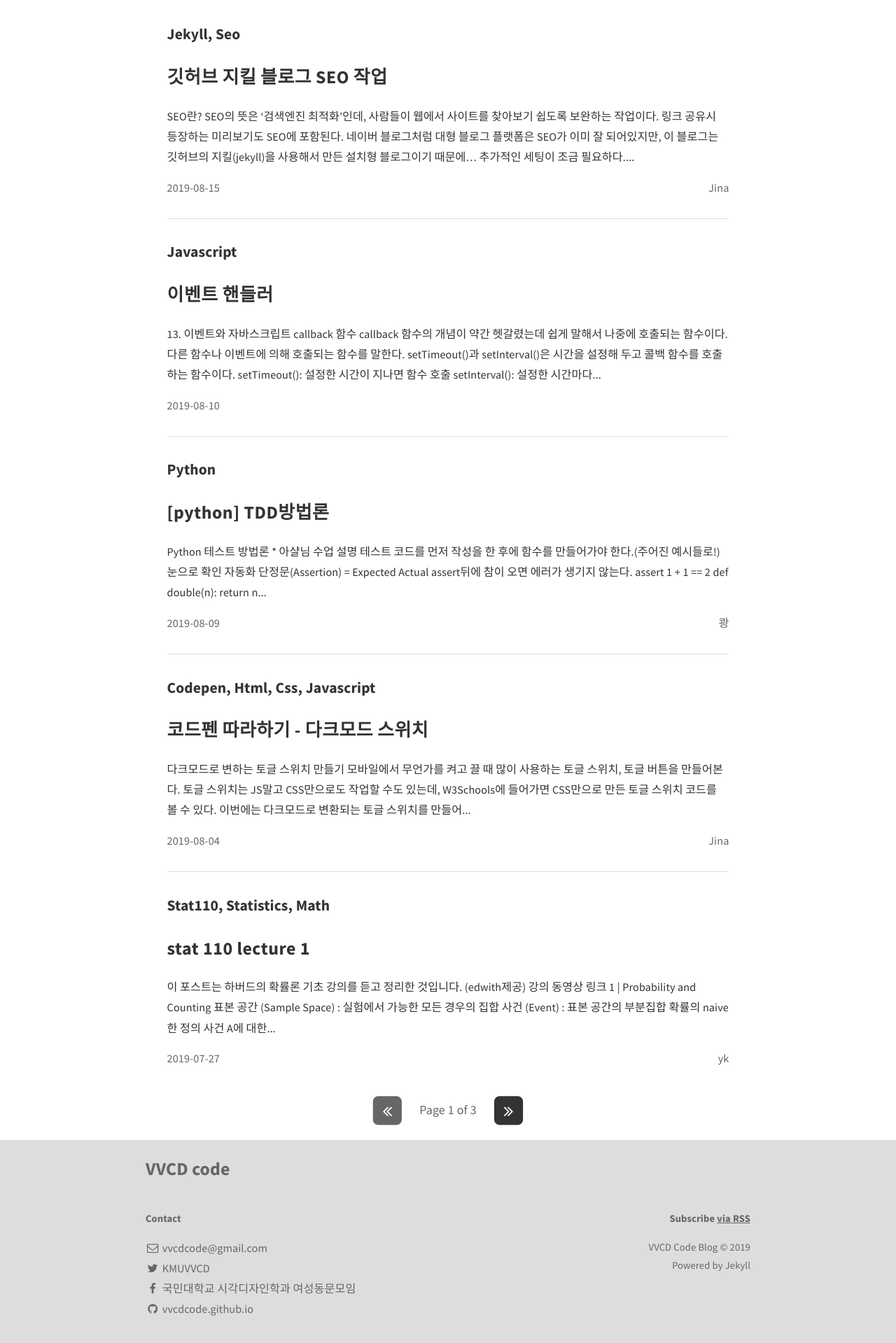
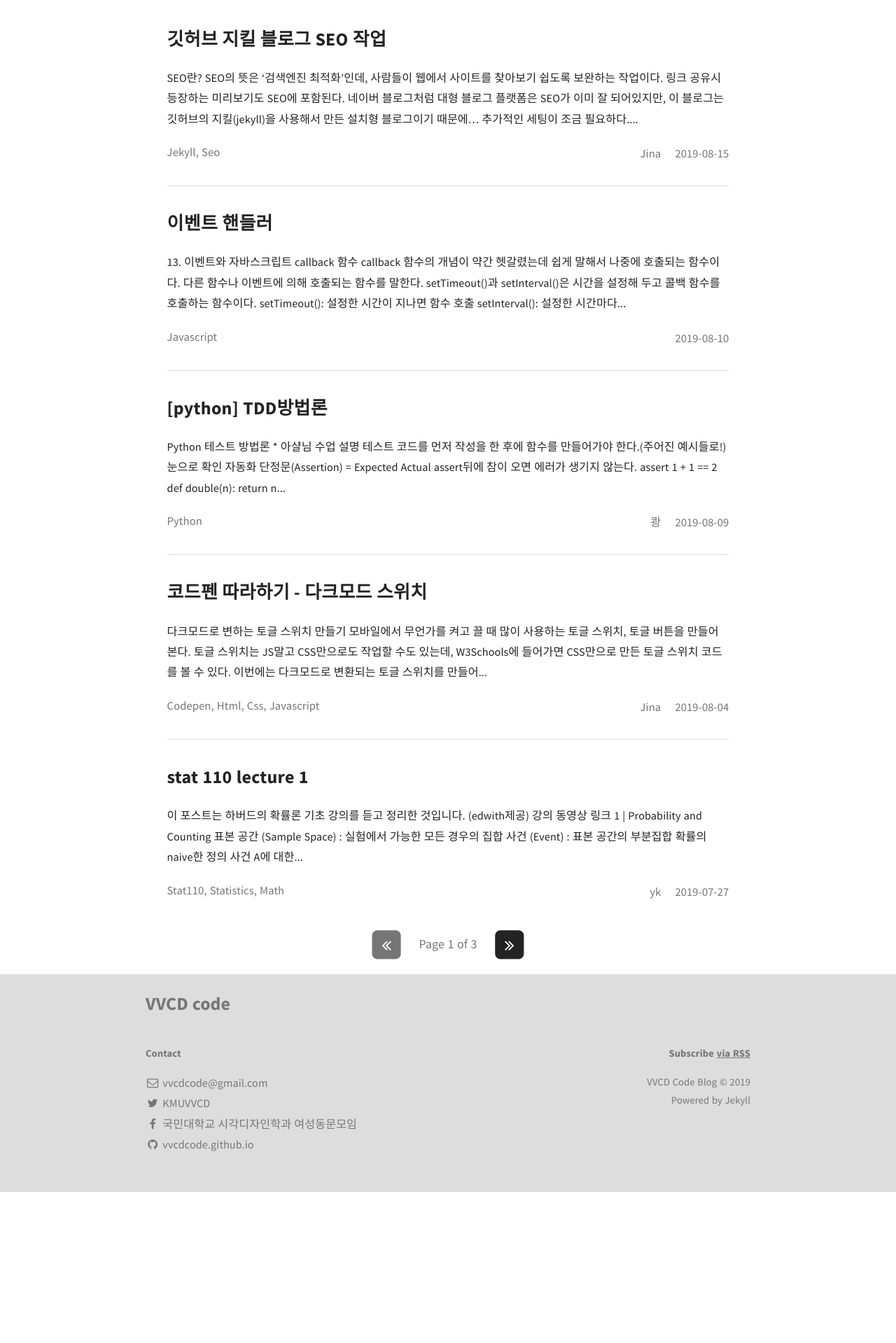
Before and after one commit to vvcdcode/vvcdcode.github.io, a Jekyll site: the page built from index.html, in a window 1280 px wide, cut to the strip 354-2291 px from the top of the page. Shown: the top 1919 px of the strip at 70% size. Built offline with Jekyll 4.4.1, drawn with Linux system fonts in a browser that asks for light colours; nearby versions of some CDN libraries; the list of posts is cut into pages by our own code; after the commit the page ends 2057 px from its top, so only the background shows below that.

Commit message:
[CSS Style] Update posts typography

```diff
--- a/_includes/item.html
+++ b/_includes/item.html
@@ -1,22 +1,24 @@
 <li>
-	<h3 class="post-tags">
-		{% if post.tags %}{% for tag in post.tags %}
-			<a href="{{ site.baseurl }}/tags/{{ tag }}">{{ tag | capitalize }}</a>{% if forloop.last == false %}, {% endif %}
-		{% endfor %}{% endif %}
-	</h3>
 	<h2>
 		<a href="{{ post.url }}">{{ post.title }}</a>
 	</h2>
 	<p>{{ post.content | strip_html | truncatewords: 40 }}</p>
 	<section class="post-meta">
-		<div class="post-date">{{ post.date | date: "%Y-%m-%d" }}</div>
-		<div class="post-author">
+		<span class="post-tags meta-left">
+		{% if post.tags %}{% for tag in post.tags %}
+			<a href="{{ site.baseurl }}/tags/{{ tag }}">{{ tag | capitalize }}</a>{% if forloop.last == false %}, {% endif %}
+		{% endfor %}{% endif %}
+		</span>
+		<div class="meta-right">
+			<span class="post-author">
 			{% if post.authors %}
 			{% for author in site.authors %}
 				{% if post.authors == author.name %}
 				<a href="{{ site.baseurl }}/authors/{{ author.name }}">{{ author.koname }}</a>
 				{% endif %}
 			{% endfor %}{% endif %}
+			</span>
+			<span class="post-date">{{ post.date | date: "%Y-%m-%d" }}</span>
 		</div>
 	</section>
 </li>
--- a/_sass/_layout.scss
+++ b/_sass/_layout.scss
@@ -206,28 +206,39 @@ pre code.hljs {
 	.post-list {
 		padding-top: 1em !important;
 		@extend %default-ul;
-		.post-tags {
-			font-size: modular-scale(1);
-		}
 		h2 {
 			font-size: modular-scale(2);
 		}
-	}
-	.post-meta {
-		@include outer-container;
-		// padding: 1em 0;
-		color: $medium-gray;
-		.post-date {
-			@include span-columns(6);
-			text-align: left;
-			font-size: 0.9em;
-		}
-		.post-author {
-			@include span-columns(6);
-			text-align: right;
-			font-size: 0.9em;
-			a {
+		.post-meta {
+			@include outer-container;
+			margin-top: $base-font-size;
+			span {
+				font-weight: 400;
+				font-size: 0.92em;
 				color: $medium-gray;
+				width: auto;
+			}
+			.meta-left {
+				float: left;
+			}
+			.meta-right {
+				float: right;
+			}
+			.post-tags > a {
+				font-weight: 400;
+				color: $medium-gray;
+				&:hover {
+					color: $dark-gray;
+				}
+			}
+			.post-date {
+				margin-left: $em-base;
+			}
+			.post-author > a {
+				color: $medium-gray;
+				&:hover {
+					color: $dark-gray;
+				}
 			}
 		}
 	}
--- a/_sass/base/_typography.scss
+++ b/_sass/base/_typography.scss
@@ -5,7 +5,7 @@ body {
   font-size: $base-font-size;
   line-height: $base-line-height;
   letter-spacing: 0.005em;
-  word-spacing: 0.01em;
+  word-spacing: 0.04em;
 }
 
 h1,
@@ -21,7 +21,7 @@ h6 {
 }
 h1,
 h2 {
-  letter-spacing: 0.02em;
+  letter-spacing: 0.012em;
 }
 h1 {
 	font-size: modular-scale(4);
@@ -55,7 +55,7 @@ a {
   &:focus,
   &:hover {
     color: $action-color;
-    transition: color 0.1s linear;
+    transition: color 0.15s linear;
   }
 
   &:active,
@@ -65,7 +65,7 @@ a {
 }
 
 p > a {
-  border-bottom: 0.1em solid $action-color;
+  border-bottom: 0.12em solid $action-color;
 }
 
 hr {
@@ -76,16 +76,22 @@ hr {
   margin: $base-spacing 0;
 }
 
+blockquote {
+  margin-inline-start: 0;
+  padding-left: $base-spacing;
+  border-left: 2px solid $light-gray;
+}
+
 img,
 picture {
-  margin: 0;
+  margin: $base-spacing 0 0 0;
   max-width: 100%;
 }
 
 .post-content {
   & > h2,
   & > h3 {
-    margin: $base-spacing 0;
+    margin: $big-spacing 0 $small-spacing 0;
   }
   & > p {
     margin: $base-font-size 0;
--- a/_sass/base/_variables.scss
+++ b/_sass/base/_variables.scss
@@ -13,18 +13,19 @@ $base-font-size: 18px;
 $modular-scale-ratio: $minor-third;
 
 // Line height
-$base-line-height: 1.8;
-$heading-line-height: 1.8;
+$base-line-height: 1.82;
+$heading-line-height: 1.82;
 
 // Other Sizes
 $base-border-radius: 3px;
 $base-spacing: $base-line-height * $em-base;
 $small-spacing: $base-spacing / 2;
+$big-spacing: $base-spacing * 1.82;
 $base-z-index: 0;
 
 // Colors
-$dark-gray: #333;
-$medium-gray: #666;
+$dark-gray: #232323;
+$medium-gray: #767676;
 $light-gray: #ddd;
 $white: #fff;
 // Flat UI Colors. For more, see http://flatuicolors.com/
--- a/index.html
+++ b/index.html
@@ -15,30 +15,7 @@ layout: default
 <div class="wrapper">
 <ul class="post-list">
   {% for post in paginator.posts %}
-  <li>
-    <h3 class="post-tags">
-      {% if post.tags %}{% for tag in post.tags %}
-        <a href="{{ site.baseurl }}/tags/{{ tag }}">{{ tag | capitalize }}</a>{% if forloop.last == false %}, {% endif %}
-      {% endfor %}{% endif %}
-    </h3>
-    <h2>
-      <a class="post-link" href="{{ post.url | prepend: site.baseurl }}">{{ post.title }}</a>
-    </h2>
-    <section class="post-excerpt" itemprop="description">
-      <p>{{ post.content | strip_html | truncatewords: 40 }}</p>
-    </section>
-    <section class="post-meta">
-      <div class="post-date">{{ post.date | date: "%Y-%m-%d" }}</div>
-      <div class="post-author">
-      {% if post.authors %}
-      {% for author in site.authors %}
-        {% if post.authors == author.name %}
-        <a href="{{ site.baseurl }}/authors/{{ author.name }}">{{ author.koname }}</a>
-        {% endif %}
-      {% endfor %}{% endif %}
-      </div>
-    </section>
-  </li>
+    {% include item.html %}
   {% if forloop.last == false %}
   <hr>
   {% endif %}
```
Lines whose indentation alone changed are shown as unchanged.
